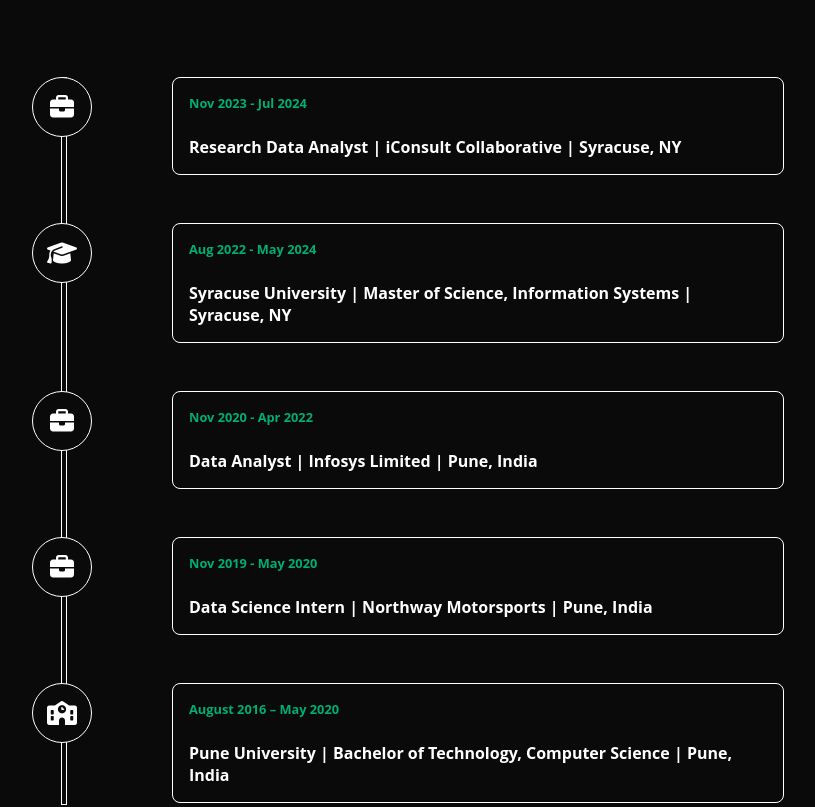
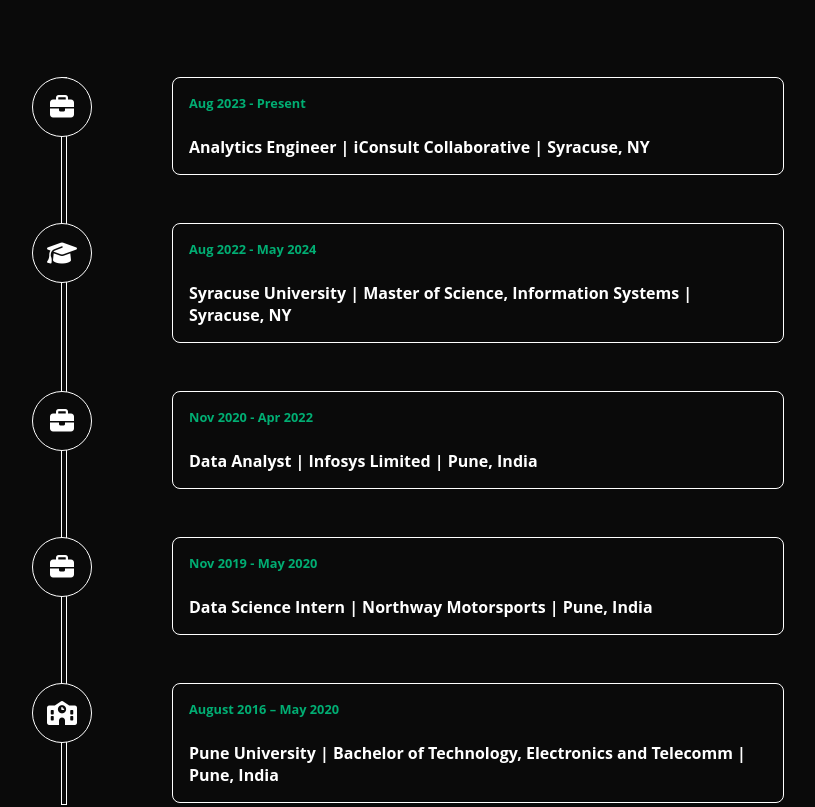
Before and after one commit to shubhamkoshti71/portfolio, a plain HTML site: page index.html in a window 1280 px wide. Shown: the part 2502-3309 px from the top of the page, without its empty margins (232-1047 px from the left). Drawn offline with nearby package versions, Linux system fonts and the light colour scheme.

Commit message:
Update index.html

```diff
--- a/index.html
+++ b/index.html
@@ -296,8 +296,8 @@
                     <i class="fas fa-briefcase"></i>
                 </div>
                 <div class="timeline-content">
-                    <h3 class="timeline-date">Nov 2023 - Jul 2024</h3>
-                    <h4>Research Data Analyst | iConsult Collaborative | Syracuse, NY</h4>
+                    <h3 class="timeline-date">Aug 2023 - Present</h3>
+                    <h4>Analytics Engineer | iConsult Collaborative | Syracuse, NY</h4>
                 </div>
             </div>
 
@@ -341,7 +341,7 @@
                 </div>
                 <div class="timeline-content">
                     <h3 class="timeline-date">August 2016 – May 2020</h3>
-                    <h4>Pune University | Bachelor of Technology, Computer Science | Pune, India</h4>
+                    <h4>Pune University | Bachelor of Technology, Electronics and Telecomm | Pune, India</h4>
                 </div>
             </div>
         </div>
```
